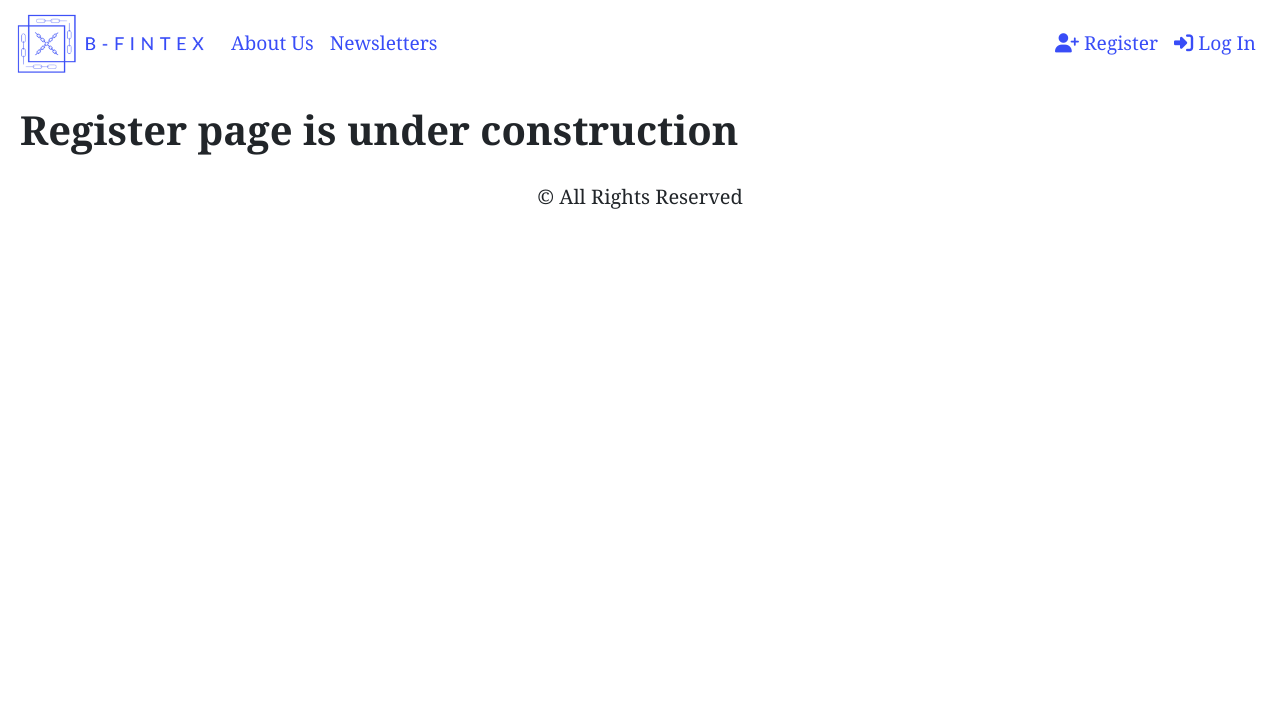
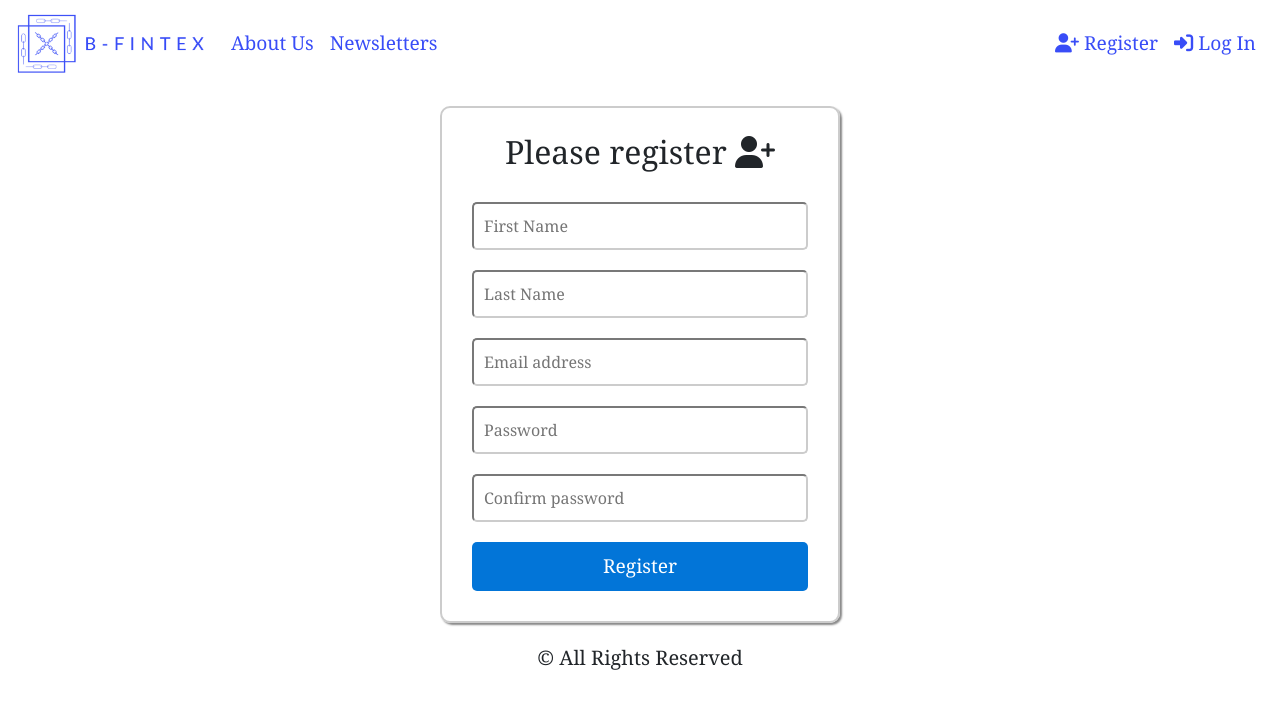
Before and after one commit to Damirbey/B-FINTEX, a React (Create React App) app: page /Register in a window 1280 px wide. Shown: the top 708 px of the page. Built offline with nearby package versions, Linux system fonts and the light colour scheme.

Commit message:
Finished the register page

```diff
--- a/src/components/Navigation/Navigation.js
+++ b/src/components/Navigation/Navigation.js
@@ -30,12 +30,12 @@ function Navigation(){
                 <ul class="navbar-nav ml-auto">
                     <li class="nav-item">
                         <Link to="/Register">
-                            <a class="nav-link" href="#"><i class="fa fa-user-plus"></i> Register</a>
+                            <a class="nav-link" href="#"><i class="fa fa-user-plus"/> Register</a>
                         </Link>
                     </li>
                     <li class="nav-item">
                         <Link to="/SignIn">
-                            <a class="nav-link" href="#"><i class="fa fa-sign-in"></i> Log In</a>
+                            <a class="nav-link" href="#"><i class="fa fa-sign-in"/> Log In</a>
                         </Link>
                     </li>
                 </ul>
--- a/src/components/Register/Register.css
+++ b/src/components/Register/Register.css
@@ -0,0 +1,34 @@
+.register{
+    max-width:400px;
+    border:2px solid #cccccc;
+    border-radius: 10px;
+    box-shadow: 2px 2px 2px #888888;
+    padding:20px;
+    display:grid;
+    grid-template-columns: 1fr;
+    margin: 0 auto;
+    text-align: center;
+}
+.register>p{
+    font-size:2rem;
+}
+.register>input{
+    padding:10px;
+    margin:10px;
+    border-radius: 5px;
+    border-color: #cccccc;
+}
+.register>input:focus{
+    border-color: #5a95f5;
+    outline:none;
+}
+.register>input[type=button]{
+    background-color: #0275d8;
+    color:#ffffff;
+    font-size: 1.2rem;
+    border:none;
+    cursor: pointer;
+}
+.register>input[type=button]:hover{
+    background-color:#5a95f5;
+}
--- a/src/components/Register/Register.js
+++ b/src/components/Register/Register.js
@@ -1,8 +1,98 @@
-import React from 'react';
+import React,{useState} from 'react';
+import './Register.css';
 
 const Register=()=>{
+    const [firstName, setFirstName] = useState('');
+    const [lastName,setLastName] = useState('');
+    const [email,setEmail] = useState('');
+    const [password, setPassword] = useState('');
+    const [confirmPassword, setConfirmPassword] = useState('');
+
+    const onFirstNameChange = (event)=>{
+        setFirstName(event.target.value);
+        document.querySelectorAll("input")[0].style.border="";
+    }
+    const onLastNameChange = (event)=>{
+        setLastName(event.target.value);
+        document.querySelectorAll("input")[1].style.border="";
+    }
+    const onEmailChange = (event)=>{
+        setEmail(event.target.value);
+        document.querySelectorAll("input")[2].style.border="";
+    }
+    const onPasswordChange = (event)=>{
+        setPassword(event.target.value);
+        document.querySelectorAll("input")[3].style.border="";
+    }
+    const onConfirmPasswordChange = (event)=>{
+        setConfirmPassword(event.target.value);
+        document.querySelectorAll("input")[4].style.border="";
+    }
+    const highlightAllFieldsRed=()=>{
+        document.querySelectorAll("input")[0].style.border="1px solid red";
+        document.querySelectorAll("input")[1].style.border="1px solid red";
+        document.querySelectorAll("input")[2].style.border="1px solid red";
+        document.querySelectorAll("input")[3].style.border="1px solid red";
+        document.querySelectorAll("input")[4].style.border="1px solid red";
+    }
+    const onButtonClick = (event)=>{
+        if(firstName.length > 0 && lastName.length > 0 && email.length > 0 && password.length > 0 && confirmPassword.length > 0){
+            if(email.includes("@"))
+            {
+                if(password === confirmPassword)
+                {
+                    alert("User registered successfully");
+                }
+                else{
+                    alert("Passwords do not match");
+                    document.querySelectorAll("input")[3].style.border="1px solid red";
+                    document.querySelectorAll("input")[4].style.border="1px solid red";
+                }
+            }
+            else{
+                alert("Invalid Email");
+                document.querySelectorAll("input")[2].style.border="1px solid red";
+            }
+        }
+        else{
+            alert("Please fill in all the fields");
+            highlightAllFieldsRed();
+        }
+    }
     return (
-        <h1>Register page is under construction</h1>
+        <div className="register">
+            <p>Please register <i class="fa fa-user-plus"/></p>
+            <input
+                type="text"
+                placeholder="First Name"
+                onChange={onFirstNameChange}
+            />
+            <input
+                type="text"
+                placeholder="Last Name"
+                onChange={onLastNameChange}
+            />
+            <input
+                type="email"
+                placeholder="Email address"
+                onChange={onEmailChange}
+            />
+            <input
+                type="password"
+                placeholder="Password"
+                onChange={onPasswordChange}
+            />
+            <input
+                type="password"
+                placeholder="Confirm password"
+                onChange={onConfirmPasswordChange}
+            />
+            <input
+                type="button"
+                value="Register"
+                onClick={onButtonClick}
+            />
+        </div>
     )
 }
 
--- a/src/components/SignInScreen/SignIn.css
+++ b/src/components/SignInScreen/SignIn.css
@@ -1,5 +1,5 @@
 .signIn{
-    max-width:550px;
+    max-width:400px;
     border:2px solid #cccccc;
     border-radius: 10px;
     box-shadow: 2px 2px 2px #888888;
--- a/src/components/SignInScreen/SignIn.js
+++ b/src/components/SignInScreen/SignIn.js
@@ -29,7 +29,7 @@ const SignIn = ()=>{
 
     return (
         <div className="signIn">
-            <p>Please log in</p>
+            <p>Please log in <i class="fa fa-sign-in"/></p>
             <input
                 type="email"
                 placeholder="Email address"
```
